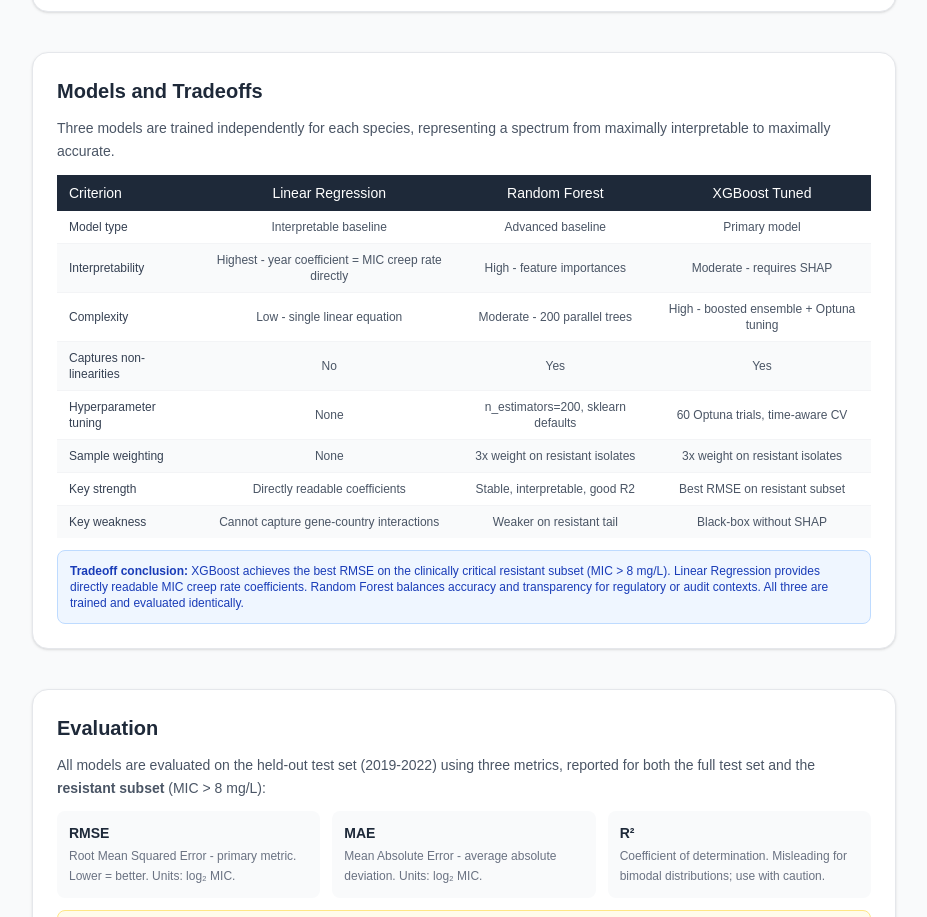
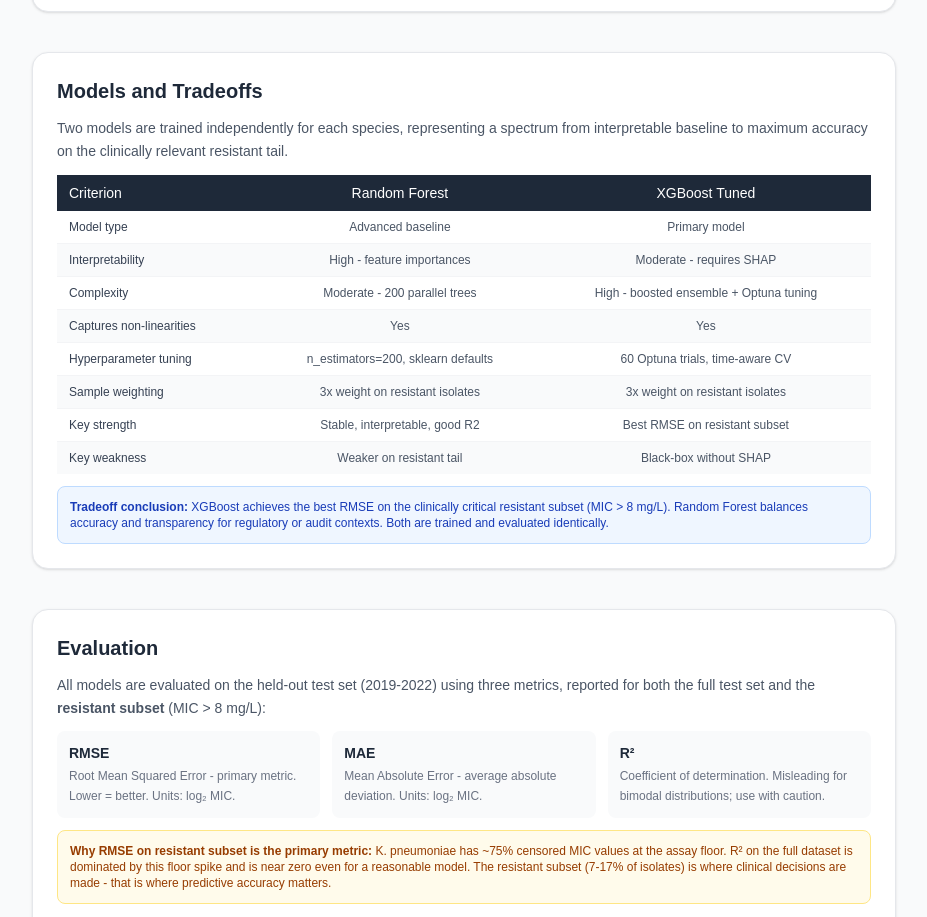
Before and after one commit to AnnGur/mic-creep-predict, a Next.js app in the folder frontend/: page /methodology in a window 1280 px wide. Shown: the part 1601-2518 px from the top of the page, without its empty margins (176-1103 px from the left). Built offline with nearby package versions, Linux system fonts and the light colour scheme.

Commit message:
Remove Linear Regression from methodology page; RF and XGBoost only

```diff
--- a/frontend/app/methodology/page.tsx
+++ b/frontend/app/methodology/page.tsx
@@ -123,33 +123,31 @@
       <section className="rounded-2xl border border-gray-200 bg-white p-6 shadow-sm space-y-3">
         <h2 className="text-xl font-semibold text-gray-800">Models and Tradeoffs</h2>
         <p className="text-sm text-gray-600 leading-relaxed">
-          Three models are trained independently for each species, representing a spectrum
-          from maximally interpretable to maximally accurate.
+          Two models are trained independently for each species, representing a spectrum
+          from interpretable baseline to maximum accuracy on the clinically relevant resistant tail.
         </p>
         <div className="overflow-x-auto">
           <table className="w-full text-sm border-collapse">
             <thead>
               <tr className="bg-gray-800 text-white">
                 <th className="px-3 py-2 text-left font-medium">Criterion</th>
-                <th className="px-3 py-2 text-center font-medium">Linear Regression</th>
                 <th className="px-3 py-2 text-center font-medium">Random Forest</th>
                 <th className="px-3 py-2 text-center font-medium">XGBoost Tuned</th>
               </tr>
             </thead>
             <tbody className="divide-y divide-gray-100">
               {[
-                ["Model type", "Interpretable baseline", "Advanced baseline", "Primary model"],
-                ["Interpretability", "Highest - year coefficient = MIC creep rate directly", "High - feature importances", "Moderate - requires SHAP"],
-                ["Complexity", "Low - single linear equation", "Moderate - 200 parallel trees", "High - boosted ensemble + Optuna tuning"],
-                ["Captures non-linearities", "No", "Yes", "Yes"],
-                ["Hyperparameter tuning", "None", "n_estimators=200, sklearn defaults", "60 Optuna trials, time-aware CV"],
-                ["Sample weighting", "None", "3x weight on resistant isolates", "3x weight on resistant isolates"],
-                ["Key strength", "Directly readable coefficients", "Stable, interpretable, good R2", "Best RMSE on resistant subset"],
-                ["Key weakness", "Cannot capture gene-country interactions", "Weaker on resistant tail", "Black-box without SHAP"],
-              ].map(([criterion, lr, rf, xgb]) => (
+                ["Model type", "Advanced baseline", "Primary model"],
+                ["Interpretability", "High - feature importances", "Moderate - requires SHAP"],
+                ["Complexity", "Moderate - 200 parallel trees", "High - boosted ensemble + Optuna tuning"],
+                ["Captures non-linearities", "Yes", "Yes"],
+                ["Hyperparameter tuning", "n_estimators=200, sklearn defaults", "60 Optuna trials, time-aware CV"],
+                ["Sample weighting", "3x weight on resistant isolates", "3x weight on resistant isolates"],
+                ["Key strength", "Stable, interpretable, good R2", "Best RMSE on resistant subset"],
+                ["Key weakness", "Weaker on resistant tail", "Black-box without SHAP"],
+              ].map(([criterion, rf, xgb]) => (
                 <tr key={criterion} className="even:bg-gray-50">
                   <td className="px-3 py-2 text-gray-700 font-medium text-xs">{criterion}</td>
-                  <td className="px-3 py-2 text-gray-600 text-center text-xs">{lr}</td>
                   <td className="px-3 py-2 text-gray-600 text-center text-xs">{rf}</td>
                   <td className="px-3 py-2 text-gray-600 text-center text-xs">{xgb}</td>
                 </tr>
@@ -159,9 +157,8 @@
         </div>
         <div className="bg-blue-50 border border-blue-200 rounded-lg p-3 text-xs text-blue-800">
           <strong>Tradeoff conclusion:</strong> XGBoost achieves the best RMSE on the clinically
-          critical resistant subset (MIC &gt; 8 mg/L). Linear Regression provides directly readable
-          MIC creep rate coefficients. Random Forest balances accuracy and transparency for regulatory
-          or audit contexts. All three are trained and evaluated identically.
+          critical resistant subset (MIC &gt; 8 mg/L). Random Forest balances accuracy and
+          transparency for regulatory or audit contexts. Both are trained and evaluated identically.
         </div>
       </section>
 
```
